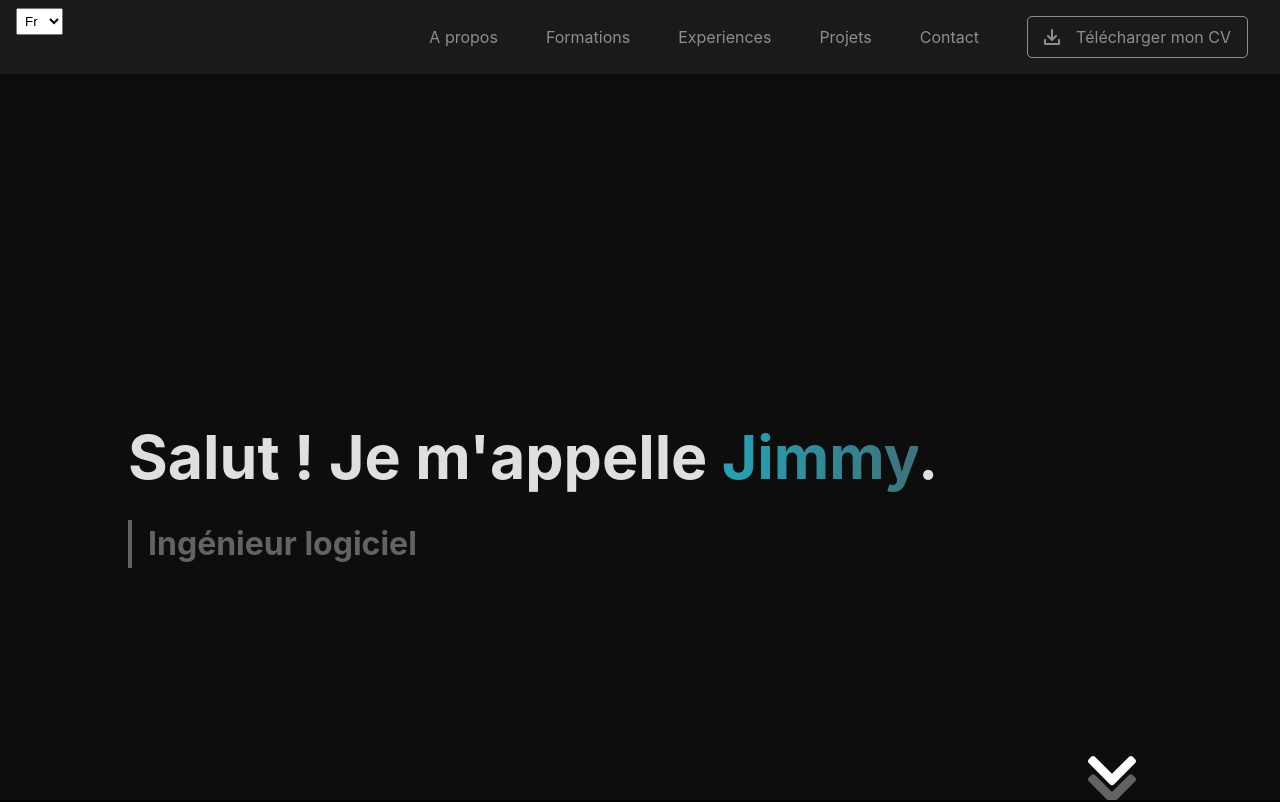
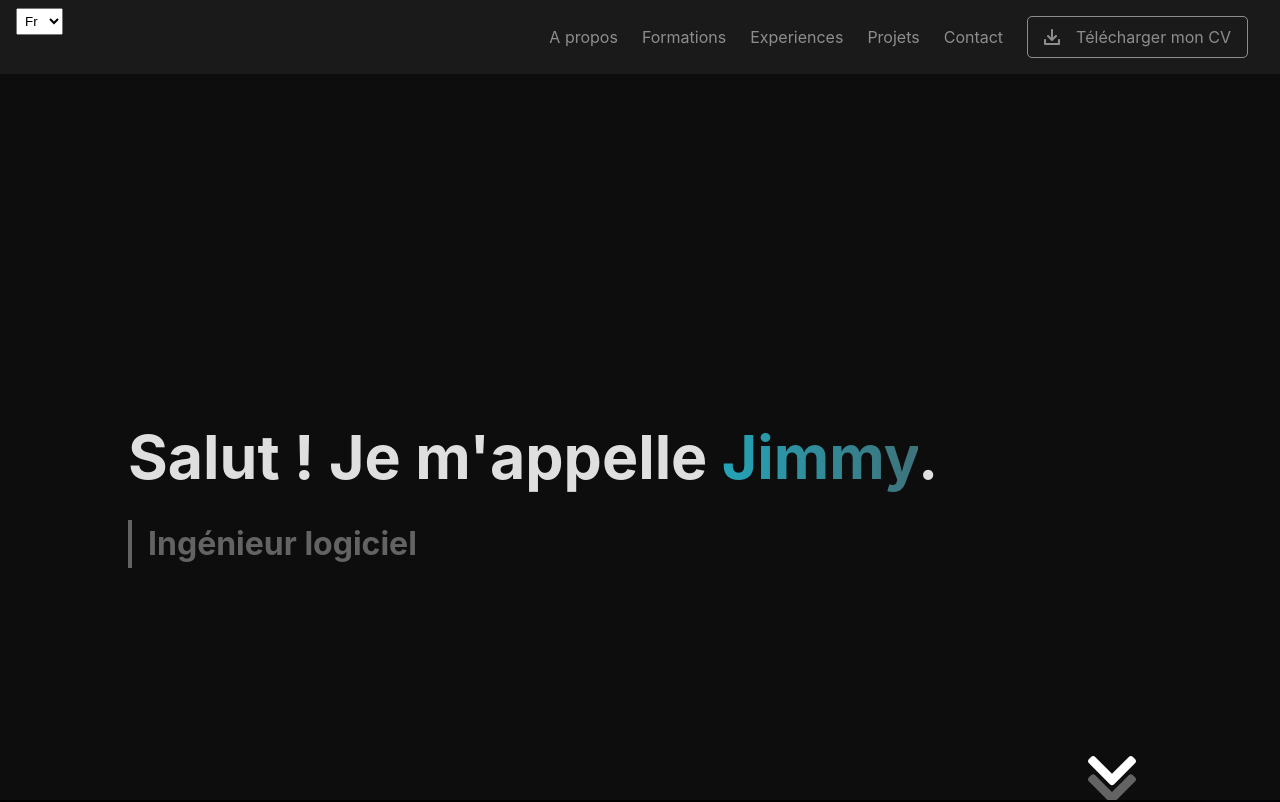
Before and after one commit to JimmyMtl/Portfolio, a React (Vite) app: page / in a window 1280 px wide. Shown: the top 802 px of the page. Built offline with nearby package versions, Linux system fonts and the light colour scheme; a web font is replaced by a local one.

Commit message:
bugfix/navbar fix gap

```diff
--- a/src/components/04-Templates/Navbar/Navbar.module.scss
+++ b/src/components/04-Templates/Navbar/Navbar.module.scss
@@ -69,7 +69,7 @@
     justify-content: center;
     flex-direction: column;
     align-items: center;
-    gap: 3rem;
+    gap: 1.5rem;
     opacity: 0;
     transition: .25s ease-in-out;
 
```
